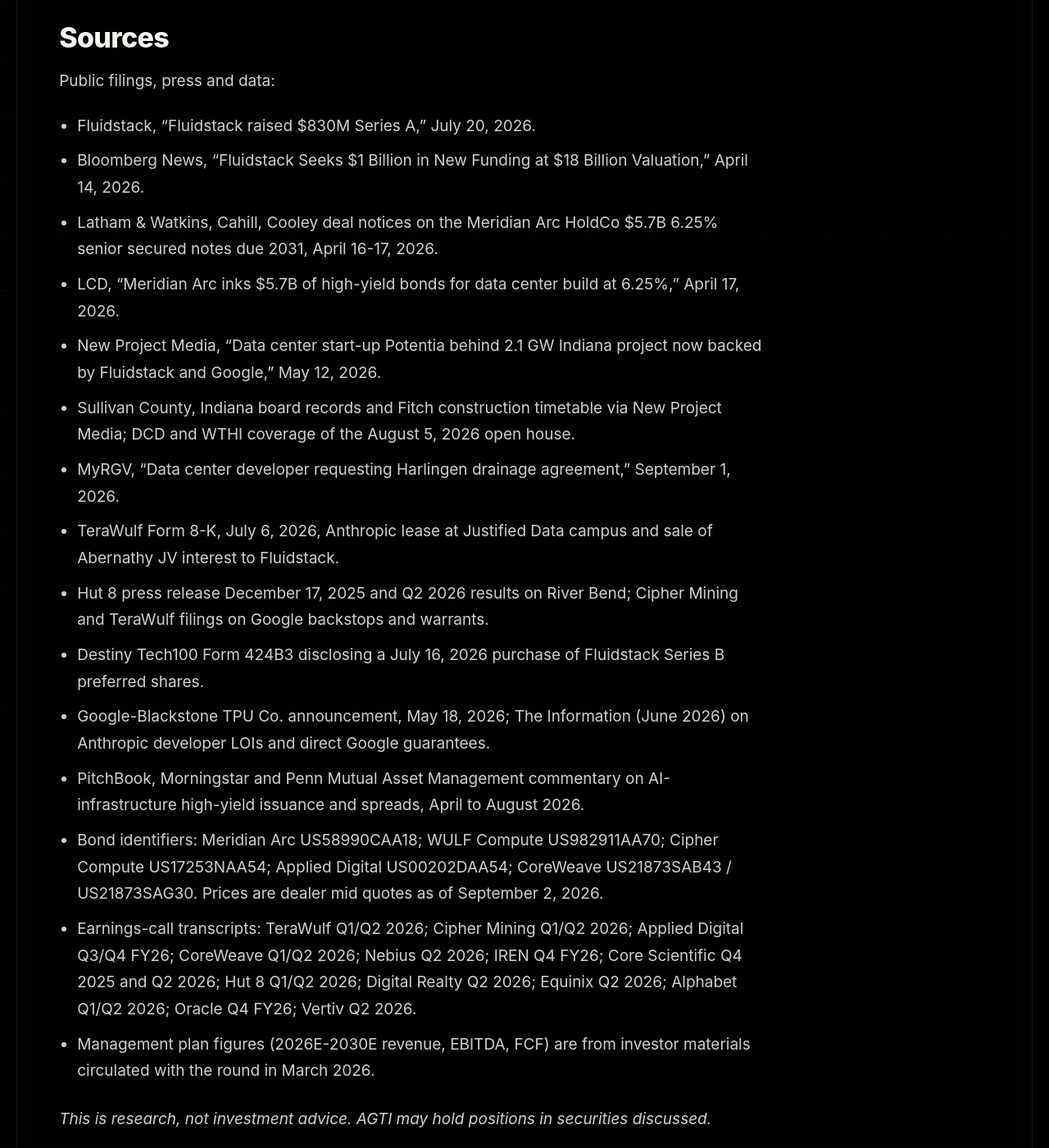
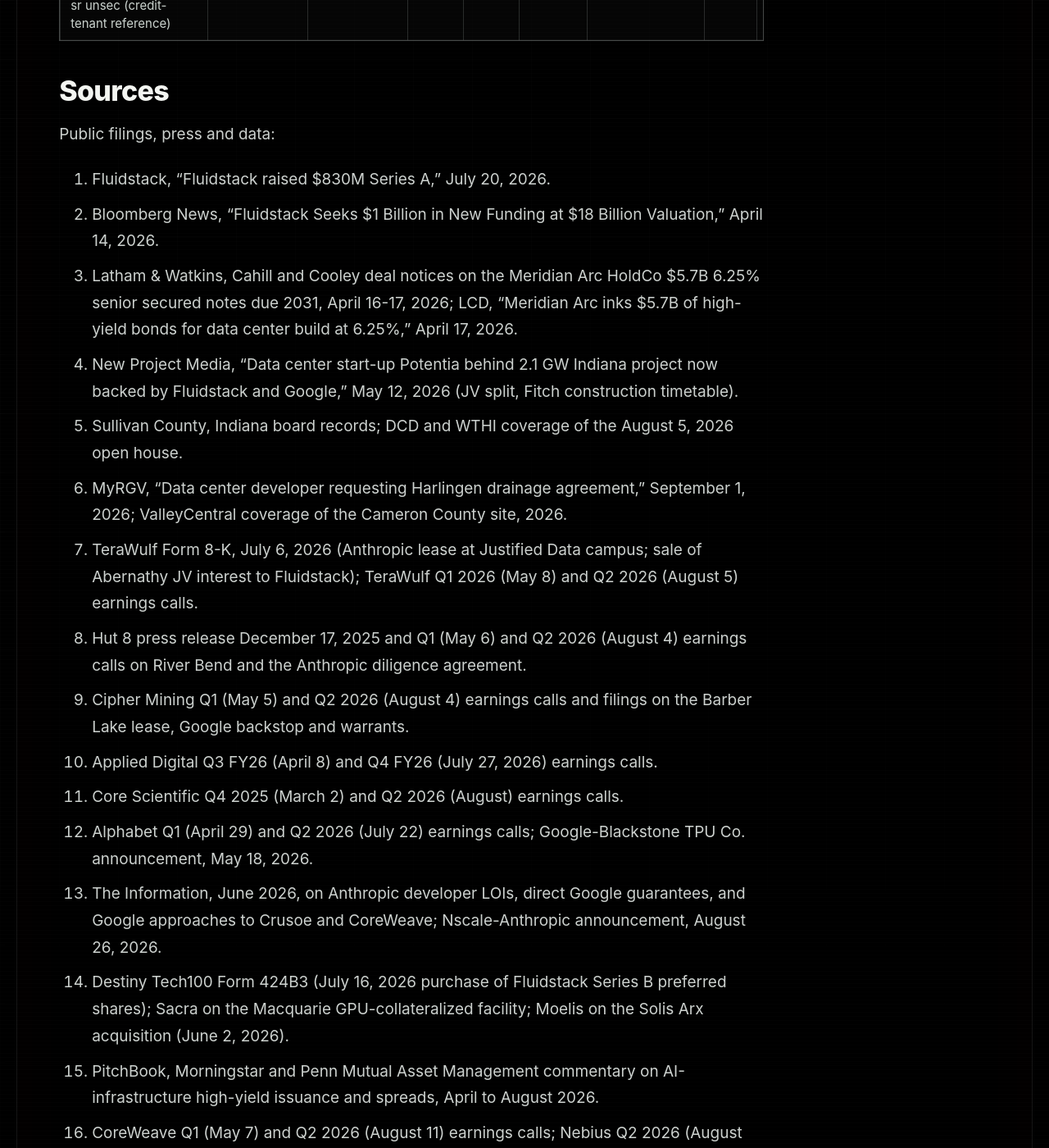
Before and after one commit to agtico/agtico.github.io, a Jekyll site: the page built from _posts/2026-09-02-fluidstack-series-b-18b-evaluation.md, in a window 1280 px wide and 1400 px high, scrolled down 17929 px. Shown: the whole window at 82% size. Built offline with Jekyll 4.4.1, drawn with Linux system fonts in a browser that asks for light colours; some of the changed text lies outside the part shown.

Commit message:
Fluidstack report: numbered sources and claim-level citation tags

```diff
--- a/_posts/2026-09-02-fluidstack-series-b-18b-evaluation.md
+++ b/_posts/2026-09-02-fluidstack-series-b-18b-evaluation.md
@@ -116,7 +116,7 @@
     <text x="235" y="60" fill="#6ee58f" text-anchor="middle" font-family="monospace" font-size="11">+127% in 2 months</text>
     <text x="715" y="60" fill="#ff5a42" text-anchor="middle" font-family="monospace" font-size="11">+140% in 8 months</text>
   </svg>
-  <p class="pearl-figure-caption">A Series B preferred class exists (a listed fund disclosed a $15M SPV purchase dated July 16, 2026). The $18B print itself has not been publicly confirmed.</p>
+  <p class="pearl-figure-caption">A Series B preferred class exists (a listed fund disclosed a $15M SPV purchase dated July 16, 2026) [14]. The $18B print itself has not been publicly confirmed [1][2].</p>
 </div>
 
 ## 2. Multiples: premium to neoclouds, discount to its own landlords
@@ -248,23 +248,23 @@
 <div class="fs-tablewrap"><table class="fs-table">
 <thead><tr><th>Site / landlord</th><th>MW-IT</th><th>Fluidstack role</th><th>Status</th><th>Google support</th></tr></thead>
 <tbody>
-<tr><td>Meridian, New Lebanon IN</td><td>430</td><td class="txt">Tenant + 49.9% owner</td><td class="txt">First hall Jul 2027</td><td class="txt">Full lease guarantee (basis for BB)</td></tr>
-<tr><td>TeraWulf Lake Mariner NY (CB-3/4/5)</td><td>~360</td><td class="txt">Tenant</td><td class="txt">CB-3 online Jul 2026; CB-4 commissioning; CB-5 Jan 2027</td><td class="txt">$3.2B backstop; ~14% TeraWulf equity to Google</td></tr>
-<tr><td>Cipher Barber Lake TX</td><td>207</td><td class="txt">Tenant</td><td class="txt">Phase 1 Sep/Oct 2026</td><td class="txt">$1.73B backstop; 5.4% Cipher warrants</td></tr>
-<tr><td>Abernathy TX</td><td class="txt">168 (to ~500)</td><td class="txt">Majority owner + tenant</td><td class="txt">H2 2026, sequencing open</td><td class="txt">$1.3B backstop</td></tr>
-<tr><td>Hut 8 River Bend LA</td><td>245</td><td class="txt">Tenant; ROFO on +1 GW</td><td class="txt">First hall Q2 2027</td><td class="txt">Full 15-year base-term backstop</td></tr>
-<tr><td>Harlingen / Cameron County TX</td><td class="txt">guided 1.1 GW-IT</td><td class="txt">Developer</td><td class="txt">LOI / permitting</td><td class="txt">none located</td></tr>
+<tr><td>Meridian, New Lebanon IN [3][4]</td><td>430</td><td class="txt">Tenant + 49.9% owner</td><td class="txt">First hall Jul 2027</td><td class="txt">Full lease guarantee (basis for BB)</td></tr>
+<tr><td>TeraWulf Lake Mariner NY (CB-3/4/5) [7]</td><td>~360</td><td class="txt">Tenant</td><td class="txt">CB-3 online Jul 2026; CB-4 commissioning; CB-5 Jan 2027</td><td class="txt">$3.2B backstop; ~14% TeraWulf equity to Google</td></tr>
+<tr><td>Cipher Barber Lake TX [9]</td><td>207</td><td class="txt">Tenant</td><td class="txt">Phase 1 Sep/Oct 2026</td><td class="txt">$1.73B backstop; 5.4% Cipher warrants</td></tr>
+<tr><td>Abernathy TX [7]</td><td class="txt">168 (to ~500)</td><td class="txt">Majority owner + tenant</td><td class="txt">H2 2026, sequencing open</td><td class="txt">$1.3B backstop</td></tr>
+<tr><td>Hut 8 River Bend LA [8]</td><td>245</td><td class="txt">Tenant; ROFO on +1 GW</td><td class="txt">First hall Q2 2027</td><td class="txt">Full 15-year base-term backstop</td></tr>
+<tr><td>Harlingen / Cameron County TX [6]</td><td class="txt">guided 1.1 GW-IT</td><td class="txt">Developer</td><td class="txt">LOI / permitting</td><td class="txt">none located</td></tr>
 </tbody>
 </table></div>
 
 ### What changed since the March round materials
 
 <div class="pearl-flow">
-  <div class="pearl-flow-step"><span class="num">1</span><strong>Indiana financed, not sold</strong><span>$5.7B 6.25% 2031 notes; 49.9% Fluidstack / 50.1% Coatue Next Frontier; Google-guaranteed 15-year NNN. Replaces the Blue Owl sale in the materials.</span></div>
-  <div class="pearl-flow-step"><span class="num">2</span><strong>Phase 1 slipped 6-12 months</strong><span>Guided Q4 2026 / Q1 2027. County and rating-agency timetable: first 65 MW hall July 2027, full Phase 1 end-2027 / early 2028.</span></div>
-  <div class="pearl-flow-step"><span class="num">3</span><strong>Harlingen unsigned</strong><span>No executed lease, JV percentage, tenant or guarantee on the public record. City drainage approval described as critical.</span></div>
-  <div class="pearl-flow-step"><span class="num">4</span><strong>Anthropic goes direct</strong><span>TeraWulf 401 MW / 20-year / ~$19B; Nscale ~$45B; Hut 8 1 GW diligence; CoreWeave added. Anthropic is seeking Google guarantees directly.</span></div>
-  <div class="pearl-flow-step"><span class="num">5</span><strong>TPU exclusivity refuted</strong><span>Google-Blackstone "TPU Co." ($5B, 500 MW in 2027); Google now ships TPU systems into customers' own data centers.</span></div>
+  <div class="pearl-flow-step"><span class="num">1</span><strong>Indiana financed, not sold</strong><span>$5.7B 6.25% 2031 notes; 49.9% Fluidstack / 50.1% Coatue Next Frontier; Google-guaranteed 15-year NNN. Replaces the Blue Owl sale in the materials [3][4].</span></div>
+  <div class="pearl-flow-step"><span class="num">2</span><strong>Phase 1 slipped 6-12 months</strong><span>Guided Q4 2026 / Q1 2027. County and rating-agency timetable: first 65 MW hall July 2027, full Phase 1 end-2027 / early 2028 [4][5].</span></div>
+  <div class="pearl-flow-step"><span class="num">3</span><strong>Harlingen unsigned</strong><span>No executed lease, JV percentage, tenant or guarantee on the public record. City drainage approval described as critical [6].</span></div>
+  <div class="pearl-flow-step"><span class="num">4</span><strong>Anthropic goes direct</strong><span>TeraWulf 401 MW / 20-year / ~$19B; Nscale ~$45B; Hut 8 1 GW diligence; CoreWeave added. Anthropic is seeking Google guarantees directly [7][8][13][16].</span></div>
+  <div class="pearl-flow-step"><span class="num">5</span><strong>TPU exclusivity refuted</strong><span>Google-Blackstone "TPU Co." ($5B, 500 MW in 2027); Google now ships TPU systems into customers' own data centers [12].</span></div>
 </div>
 
 ## 4. The credit market already priced this
@@ -366,46 +366,46 @@
   </ul>
 </div>
 
-Thirty-one transcripts, latest two quarters, for TeraWulf, Cipher, Applied Digital, CoreWeave, Nebius, IREN, Core Scientific, Hut 8, Galaxy, Equinix, Digital Realty, Oracle, Alphabet and Vertiv.
+Thirty-one transcripts, latest two quarters, for TeraWulf, Cipher, Applied Digital, CoreWeave, Nebius, IREN, Core Scientific, Hut 8, Galaxy, Equinix, Digital Realty, Oracle, Alphabet and Vertiv [7]-[12][16].
 
 <div class="pearl-source-grid">
   <div class="pearl-source-card">
-    <span class="src-label">TeraWulf Q1 vs Q2 2026</span>
+    <span class="src-label">TeraWulf Q1 vs Q2 2026 [7]</span>
     <span class="src-stat">Every Fluidstack building slipped 1-3 quarters</span>
     <span class="src-note">May: CB-3 end of May, CB-4 Q3, CB-5 Q4, timelines "unchanged." August: CB-3 live early July, leases amended hall by hall, CB-5 first hall "very early January." Cause: the reference design "has changed over time, particularly as our clients get more experience running the hardware," plus electrician shortages.</span>
   </div>
   <div class="pearl-source-card">
-    <span class="src-label">TeraWulf Q2 2026</span>
+    <span class="src-label">TeraWulf Q2 2026 [7]</span>
     <span class="src-stat">Anthropic direct: 401 MW, 20 years, ~$19B</span>
     <span class="src-note">"We get to deal direct now with our customer in Anthropic, and it just makes things that much more efficient." TeraWulf also sold its 50.1% of Abernathy to Fluidstack for ~$530M, a 20% IRR in about nine months.</span>
   </div>
   <div class="pearl-source-card">
-    <span class="src-label">Applied Digital Q4 FY26</span>
+    <span class="src-label">Applied Digital Q4 FY26 [10], Hut 8 [8], Core Scientific [11]</span>
     <span class="src-stat">Backstop leases "face uncertainty after the initial 5-year tenor"</span>
     <span class="src-note">Why Applied now prefers direct hyperscaler leases. Hut 8 says Google covers the full 15-year base term at River Bend; Core Scientific says AMD's support has no equity step-in "as you've seen included in some other deals." Tenor and step-in at Fluidstack's owned sites are the first diligence item.</span>
   </div>
   <div class="pearl-source-card">
-    <span class="src-label">Alphabet Q1 and Q2 2026</span>
+    <span class="src-label">Alphabet Q1 and Q2 2026 [12]</span>
     <span class="src-stat">TPU systems delivered into customers' own data centers</span>
     <span class="src-note">First deliveries in Q2, revenue mostly 2027, inside the $514B cloud backlog. Google is also "expanding the use of third-party capacity in Q3 as a bridging strategy," which is direct Google demand for Fluidstack-type sites.</span>
   </div>
   <div class="pearl-source-card">
-    <span class="src-label">Build cost, five landlords</span>
+    <span class="src-label">Build cost, five landlords [3][7][8][9][11][16]</span>
     <span class="src-stat">$9-13M per MW-IT and rising</span>
     <span class="src-note">TeraWulf $9.1M/MW; Cipher and Hut 8 $9-11M; Core Scientific $11-12M for AMD; Vertiv content alone $3.25-3.75M; Meridian implied $13.3M including land, substation and reserves. The round materials assume $10-11M.</span>
   </div>
   <div class="pearl-source-card">
-    <span class="src-label">Lease economics</span>
+    <span class="src-label">Lease economics [7][9][16]</span>
     <span class="src-stat">Mid-teens yield on cost, and Fluidstack pays it</span>
     <span class="src-note">TeraWulf targets mid-teens and achieved it with both Fluidstack and Anthropic. Digital Realty develops at 11.5% stabilized yield with 25%+ renewal spreads. The $130/kW-month rate in the materials holds for turnkey; on ~1.1 GW-IT Fluidstack is the one paying it.</span>
   </div>
   <div class="pearl-source-card">
-    <span class="src-label">IREN Q4 FY26, Nebius Q2 2026</span>
+    <span class="src-label">IREN Q4 FY26, Nebius Q2 2026 [16]</span>
     <span class="src-stat">GPU contracts at $20-25M per MW, 2-year payback</span>
     <span class="src-note">3-year contract pricing up ~125% since November; prepayments fund 45-60% of GPU capex. Fluidstack's retreat from chip ownership gives up the highest-return segment in the current market. The materials present it as a pure upgrade.</span>
   </div>
   <div class="pearl-source-card">
-    <span class="src-label">Hut 8 Q2, Core Scientific Q4</span>
+    <span class="src-label">Hut 8 Q2, Core Scientific Q4 [8][11]</span>
     <span class="src-stat">"Credit committees do not finance ambition"</span>
     <span class="src-note">Project debt is deep only behind investment-grade support. Google has priced its support in equity (TeraWulf ~14%, Cipher 5.4%). Expect the same in Fluidstack's JVs.</span>
   </div>
@@ -467,7 +467,7 @@
 </tbody>
 </table></div>
 
-Cross-check: ~$530M for 50.1% of Abernathy (168 MW-IT scaling toward ~500, pre-commencement) implies ~$1.06B of JV equity, or $2-6M per MW depending on the capacity basis, consistent with the evidence column.
+Cross-check [7]: ~$530M for 50.1% of Abernathy (168 MW-IT scaling toward ~500, pre-commencement) implies ~$1.06B of JV equity, or $2-6M per MW depending on the capacity basis, consistent with the evidence column.
 
 Yield reconciliation: $1.25B of NOI per GW on a $12-13M/MW build is a 10% yield on cost, which matches the 10-12% lease yield in the materials. TeraWulf's mid-teens yield is earned on a $9.1M/MW turnkey cost at Lake Mariner rates [7]; a greenfield at $12-13M/MW earns the same rent at 10-12%.
 
@@ -732,20 +732,24 @@
 
 Public filings, press and data:
 
-- Fluidstack, "Fluidstack raised $830M Series A," July 20, 2026.
-- Bloomberg News, "Fluidstack Seeks $1 Billion in New Funding at $18 Billion Valuation," April 14, 2026.
-- Latham & Watkins, Cahill, Cooley deal notices on the Meridian Arc HoldCo $5.7B 6.25% senior secured notes due 2031, April 16-17, 2026.
-- LCD, "Meridian Arc inks $5.7B of high-yield bonds for data center build at 6.25%," April 17, 2026.
-- New Project Media, "Data center start-up Potentia behind 2.1 GW Indiana project now backed by Fluidstack and Google," May 12, 2026.
-- Sullivan County, Indiana board records and Fitch construction timetable via New Project Media; DCD and WTHI coverage of the August 5, 2026 open house.
-- MyRGV, "Data center developer requesting Harlingen drainage agreement," September 1, 2026.
-- TeraWulf Form 8-K, July 6, 2026, Anthropic lease at Justified Data campus and sale of Abernathy JV interest to Fluidstack.
-- Hut 8 press release December 17, 2025 and Q2 2026 results on River Bend; Cipher Mining and TeraWulf filings on Google backstops and warrants.
-- Destiny Tech100 Form 424B3 disclosing a July 16, 2026 purchase of Fluidstack Series B preferred shares.
-- Google-Blackstone TPU Co. announcement, May 18, 2026; The Information (June 2026) on Anthropic developer LOIs and direct Google guarantees.
-- PitchBook, Morningstar and Penn Mutual Asset Management commentary on AI-infrastructure high-yield issuance and spreads, April to August 2026.
-- Bond identifiers: Meridian Arc US58990CAA18; WULF Compute US982911AA70; Cipher Compute US17253NAA54; Applied Digital US00202DAA54; CoreWeave US21873SAB43 / US21873SAG30. Prices are dealer mid quotes as of September 2, 2026.
-- Earnings-call transcripts: TeraWulf Q1/Q2 2026; Cipher Mining Q1/Q2 2026; Applied Digital Q3/Q4 FY26; CoreWeave Q1/Q2 2026; Nebius Q2 2026; IREN Q4 FY26; Core Scientific Q4 2025 and Q2 2026; Hut 8 Q1/Q2 2026; Digital Realty Q2 2026; Equinix Q2 2026; Alphabet Q1/Q2 2026; Oracle Q4 FY26; Vertiv Q2 2026.
-- Management plan figures (2026E-2030E revenue, EBITDA, FCF) are from investor materials circulated with the round in March 2026.
+1. Fluidstack, "Fluidstack raised $830M Series A," July 20, 2026.
+2. Bloomberg News, "Fluidstack Seeks $1 Billion in New Funding at $18 Billion Valuation," April 14, 2026.
+3. Latham & Watkins, Cahill and Cooley deal notices on the Meridian Arc HoldCo $5.7B 6.25% senior secured notes due 2031, April 16-17, 2026; LCD, "Meridian Arc inks $5.7B of high-yield bonds for data center build at 6.25%," April 17, 2026.
+4. New Project Media, "Data center start-up Potentia behind 2.1 GW Indiana project now backed by Fluidstack and Google," May 12, 2026 (JV split, Fitch construction timetable).
+5. Sullivan County, Indiana board records; DCD and WTHI coverage of the August 5, 2026 open house.
+6. MyRGV, "Data center developer requesting Harlingen drainage agreement," September 1, 2026; ValleyCentral coverage of the Cameron County site, 2026.
+7. TeraWulf Form 8-K, July 6, 2026 (Anthropic lease at Justified Data campus; sale of Abernathy JV interest to Fluidstack); TeraWulf Q1 2026 (May 8) and Q2 2026 (August 5) earnings calls.
+8. Hut 8 press release December 17, 2025 and Q1 (May 6) and Q2 2026 (August 4) earnings calls on River Bend and the Anthropic diligence agreement.
+9. Cipher Mining Q1 (May 5) and Q2 2026 (August 4) earnings calls and filings on the Barber Lake lease, Google backstop and warrants.
+10. Applied Digital Q3 FY26 (April 8) and Q4 FY26 (July 27, 2026) earnings calls.
+11. Core Scientific Q4 2025 (March 2) and Q2 2026 (August) earnings calls.
+12. Alphabet Q1 (April 29) and Q2 2026 (July 22) earnings calls; Google-Blackstone TPU Co. announcement, May 18, 2026.
+13. The Information, June 2026, on Anthropic developer LOIs, direct Google guarantees, and Google approaches to Crusoe and CoreWeave; Nscale-Anthropic announcement, August 26, 2026.
+14. Destiny Tech100 Form 424B3 (July 16, 2026 purchase of Fluidstack Series B preferred shares); Sacra on the Macquarie GPU-collateralized facility; Moelis on the Solis Arx acquisition (June 2, 2026).
+15. PitchBook, Morningstar and Penn Mutual Asset Management commentary on AI-infrastructure high-yield issuance and spreads, April to August 2026.
+16. CoreWeave Q1 (May 7) and Q2 2026 (August 11) earnings calls; Nebius Q2 2026 (August 12); IREN Q4 FY26 (August 27); Digital Realty Q2 2026 (July 23); Equinix Q2 2026 (July 29); Oracle Q4 FY26 (June 10); Vertiv Q2 2026 (July 29).
+17. Consensus estimates and trailing fundamentals for 22 public companies, and dealer mid quotes for the reference bonds, as of September 2, 2026. Bond identifiers: Meridian Arc US58990CAA18; WULF Compute US982911AA70; Cipher Compute US17253NAA54; Applied Digital US00202DAA54; CoreWeave US21873SAB43 / US21873SAG30.
+18. Crusoe, Nscale and Lambda private valuation reports, 2026 (Bloomberg, The Information, Reuters).
+19. Management plan figures (2026E-2030E revenue, EBITDA, FCF) and site economics are from investor materials circulated with the round in March 2026.
 
 *This is research, not investment advice. AGTI may hold positions in securities discussed.*
```
Also changed, not shown: other parts of _posts/2026-09-02-fluidstack-series-b-18b-evaluation.md (+4 -4 lines).
